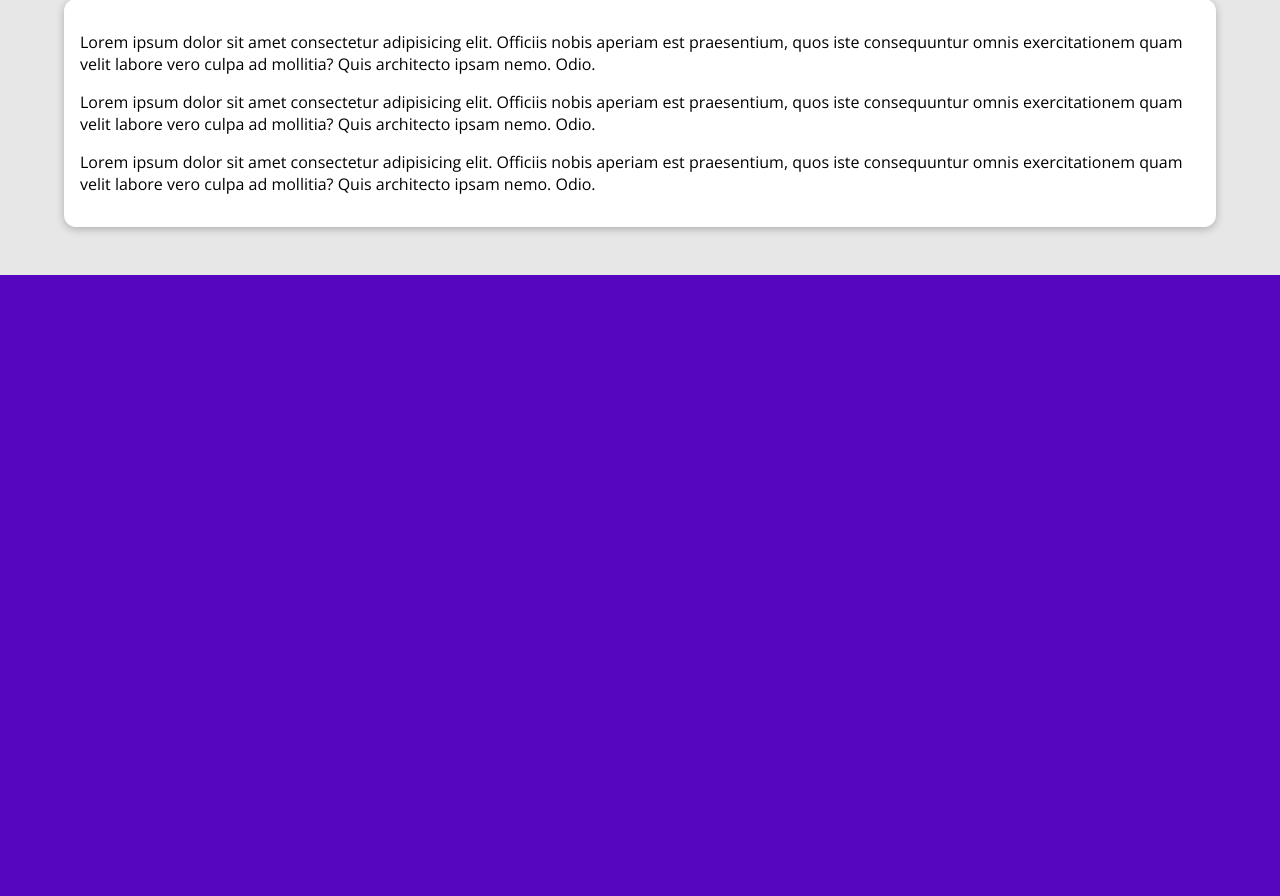
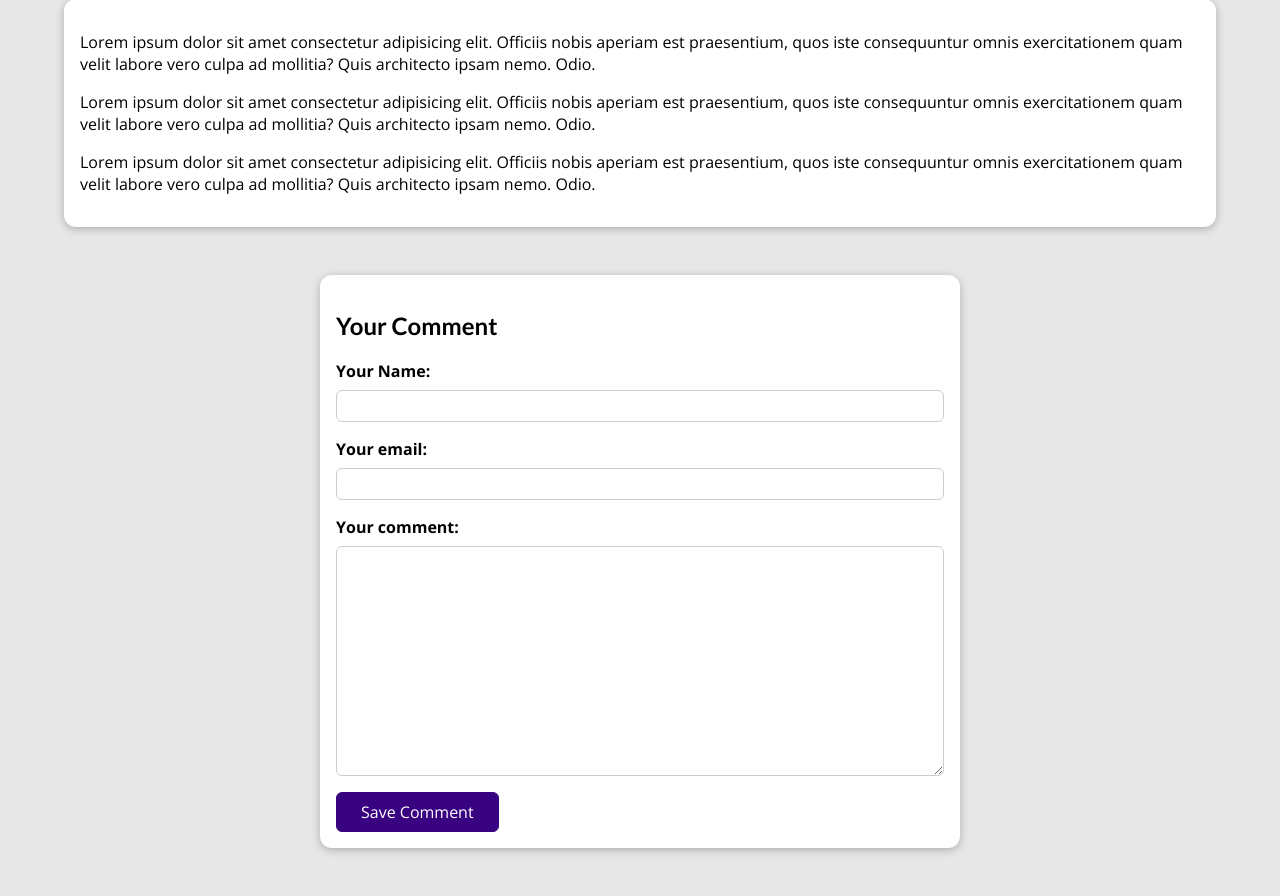
Before and after one commit to weikangg/Blogify, a Django app: a page that uses djangoblog/blog/templates/blog/post-detail.html in a window 1280 px wide. Shown: the part 529-1425 px from the top of the page. Before the commit the page ends 804 px from the top, so only its background shows below. Run offline with Django 4.2, Linux system fonts and the light colour scheme; data comes from the database, SQL or seed files in the repository; both versions use the stored data as it was after the commit.

Commit message:
added comments model

```diff
--- a/djangoblog/blog/admin.py
+++ b/djangoblog/blog/admin.py
@@ -1,5 +1,5 @@
 from django.contrib import admin
-from .models import Post,Author, Tag
+from .models import Post,Author, Tag,Comment
 
 # Register your models here.
 
@@ -11,3 +11,4 @@ class PostAdmin(admin.ModelAdmin):
 admin.site.register(Post, PostAdmin)
 admin.site.register(Author)
 admin.site.register(Tag)
+admin.site.register(Comment)
--- /dev/null
+++ b/djangoblog/blog/forms.py
@@ -0,0 +1,12 @@
+from django import forms
+from .models import Comment
+
+class CommentForm(forms.ModelForm):
+    class Meta:
+        model = Comment
+        exclude = ["post"] # exclude the post field, since we don't want to let the user set it.
+        labels = {
+            "user_name": "Your Name",
+            "email": "Your email",
+            "text": "Your comment"
+        }
--- a/djangoblog/blog/models.py
+++ b/djangoblog/blog/models.py
@@ -1,6 +1,7 @@
 from django.db import models
 from django.core.validators import MinLengthValidator
 # Create your models here.
+
 class Tag(models.Model):
     caption = models.CharField(max_length=20)
 
@@ -25,5 +26,17 @@ class Post(models.Model):
     date = models.DateField(auto_now=True)
     slug = models.SlugField(unique=True) # Slug field and unique == true, sets db_index is true automatically.
     content = models.TextField(validators = [MinLengthValidator(10)])
-    author = models.ForeignKey(Author, on_delete=models.SET_NULL, null = True,related_name="posts")
+    author = models.ForeignKey(Author, on_delete=models.SET_NULL, null = True,related_name="posts") # one author many posts. but 1 post made by 1 author, hence the author should be the foreign key.
     tags = models.ManyToManyField(Tag)
+
+    def __str__(self):
+        return f"{self.title} - {self.author.full_name()}"
+
+class Comment(models.Model):
+    user_name = models.CharField(max_length=120)
+    email = models.EmailField()
+    text = models.TextField(max_length=400)
+    post = models.ForeignKey(Post,on_delete=models.CASCADE, related_name="comments") # 1 post can have many comments, but each comment only belongs to one post. hence the post should be the foreign key.
+
+    def __str__(self):
+        return f"{self.text} - {self.user_name}"
--- a/djangoblog/blog/templates/blog/post-detail.html
+++ b/djangoblog/blog/templates/blog/post-detail.html
@@ -9,6 +9,14 @@
 {% endblock  %}
 
 {% block content %}
+    {% if comment_form.errors %}
+    <div id = "alert">
+        <h2>Saving the comment failed!</h2>
+        <p>Please check the comment form below and fix your errors!</p>
+        <a href="#comment_form">Fix!</a>
+    </div>
+    {% endif %}
+
     <section id = "summary">
         <h2>{{post.title}}</h2>
         <div>
@@ -25,8 +33,24 @@
         </article>
     </section>
 
+
+
     <main>
         {{post.content|linebreaks}}
     </main>
 
+    <section id = "comment-form">
+        <h2>Your Comment</h2>
+        <form action = "{% url 'post-detail-page' post.slug %}" method = "POST" novalidate>
+            {% csrf_token %}
+            {% for form_field in comment_form %}
+                <div class = "form-control {% if form_field.errors %}invalid{% endif %}">
+                    {{form_field.label_tag}}
+                    {{form_field}}
+                    {{form_field.errors}}
+                </div>
+            {% endfor %}
+            <button>Save Comment</button>
+        </form>
+    </section>
 {% endblock  %}
--- a/djangoblog/blog/views.py
+++ b/djangoblog/blog/views.py
@@ -1,7 +1,10 @@
 from django.shortcuts import render, get_object_or_404
-from django.views.generic import ListView,DetailView
+from django.views.generic import ListView
+from django.views import View
+from django.http import HttpResponseRedirect
+from django.urls import reverse
 from .models import Post
-
+from .forms import CommentForm
 
 # Create your views here.
 
@@ -39,15 +42,32 @@ def posts(request):
 
 # Class based view for individual post view.
 
-class SinglePostView(DetailView):
-    template_name = "blog/post-detail.html"
-    model = Post
+class SinglePostView(View):
 
-    def get_context_data(self, **kwargs):
-        context = super().get_context_data(**kwargs)
-        context["post_tags"] = self.object.tags.all() # self.object gives us the instance of that particular post.
-        return context
+    def get(self,request, slug):
+        post = Post.objects.get(slug=slug) # slug will be received as part of the url.
+        context = {
+            "post": post,
+            "post_tags": post.tags.all(),
+            "comment_form": CommentForm()
+        }
+        return render(request, "blog/post-detail.html", context)
 
+    def post(self,request, slug):  # slug will also be received here since we made a post request to the url with the slug in the form itself in post-detail.html.
+        comment_form = CommentForm(request.POST)
+        post = Post.objects.get(slug=slug)
+        if comment_form.is_valid():
+            comment = comment_form.save(commit=False) # don't hit the database first yet. we need to append which post this comment was for first
+            comment.post = post # attach that particular post to the comment
+            comment.save()
+            return HttpResponseRedirect(reverse("post-detail-page", args = [slug])) # i want to reload to this particular page using the get request.
+
+        context = {
+            "post": post,
+            "post_tags": post.tags.all(),
+            "comment_form": CommentForm()
+        }
+        return render(request,"blog/post-detail.html", context)
 
 def post_detail(request, slug):
     identified_post = get_object_or_404(Post,slug=slug)
```
Also changed, not shown: djangoblog/blog/static/blog/post-detail.css (+83 -0 lines), djangoblog/blog/migrations/0004_comment.py (added), djangoblog/db.sqlite3.
